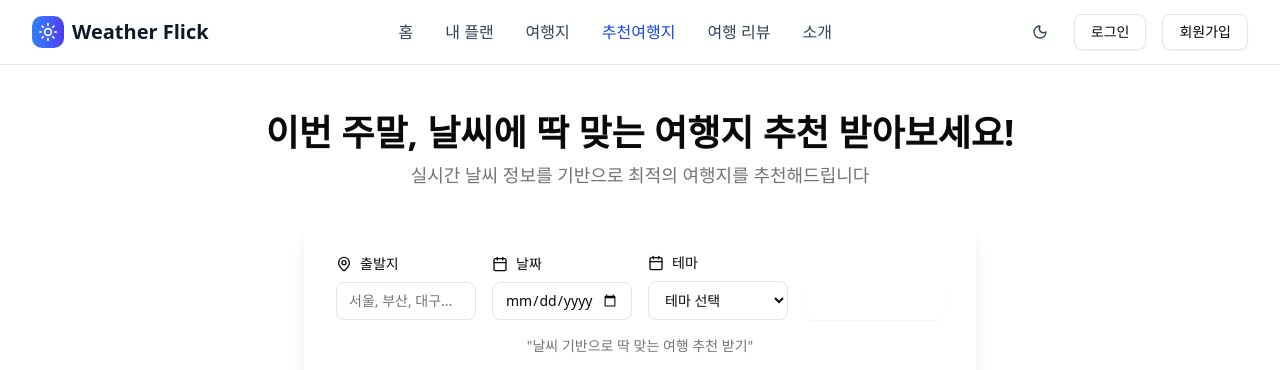
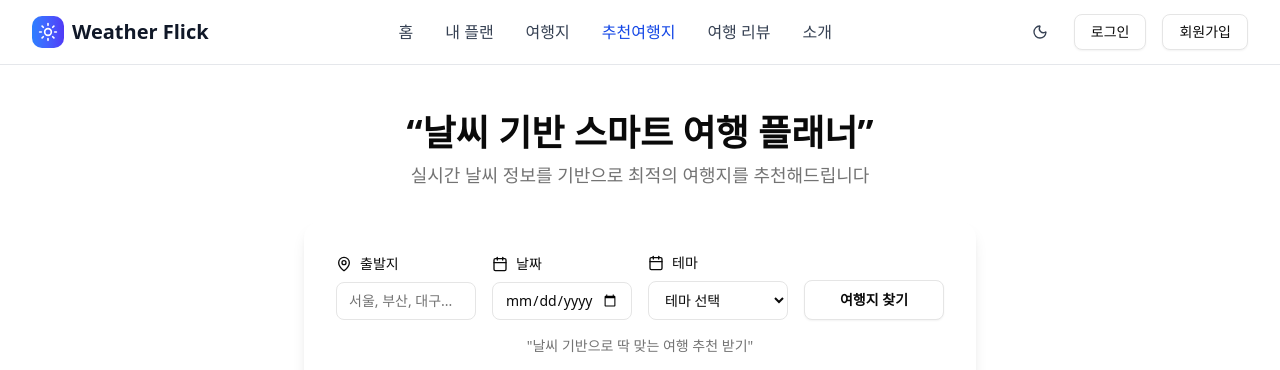
Before and after one commit to aicc6/weather-flick-front, a React (Vite) app: page / in a window 1280 px wide. Shown: the top 370 px of the page. Built offline with nearby package versions, Linux system fonts and the light colour scheme; no server answers.

Commit message:
다크 모드 완성

```diff
--- a/src/components/layouts/default-layout/header.jsx
+++ b/src/components/layouts/default-layout/header.jsx
@@ -110,7 +110,7 @@ export function Header() {
             <Button variant="outline" asChild>
               <Link to="/login">로그인</Link>
             </Button>
-            <Button asChild variant="outline" className="text-black">
+            <Button asChild variant="outline">
               <Link to="/sign-up">회원가입</Link>
             </Button>
           </div>
--- a/src/components/pages/main/index.jsx
+++ b/src/components/pages/main/index.jsx
@@ -203,7 +203,7 @@ export function MainPage() {
     <div className="min-h-screen">
       <section className="pt-12 pb-8 text-center">
         <h1 className="text-foreground mb-2 text-4xl font-bold">
-          이번 주말, 날씨에 딱 맞는 여행지 추천 받아보세요!
+          “날씨 기반 스마트 여행 플래너”
         </h1>
         <p className="text-muted-foreground mb-8 text-lg">
           실시간 날씨 정보를 기반으로 최적의 여행지를 추천해드립니다
@@ -263,7 +263,7 @@ export function MainPage() {
             </div>
             <Button
               className="mt-6 h-10 w-full font-semibold"
-              variant="default"
+              variant="outline"
               onClick={handleSearch}
             >
               여행지 찾기
```
